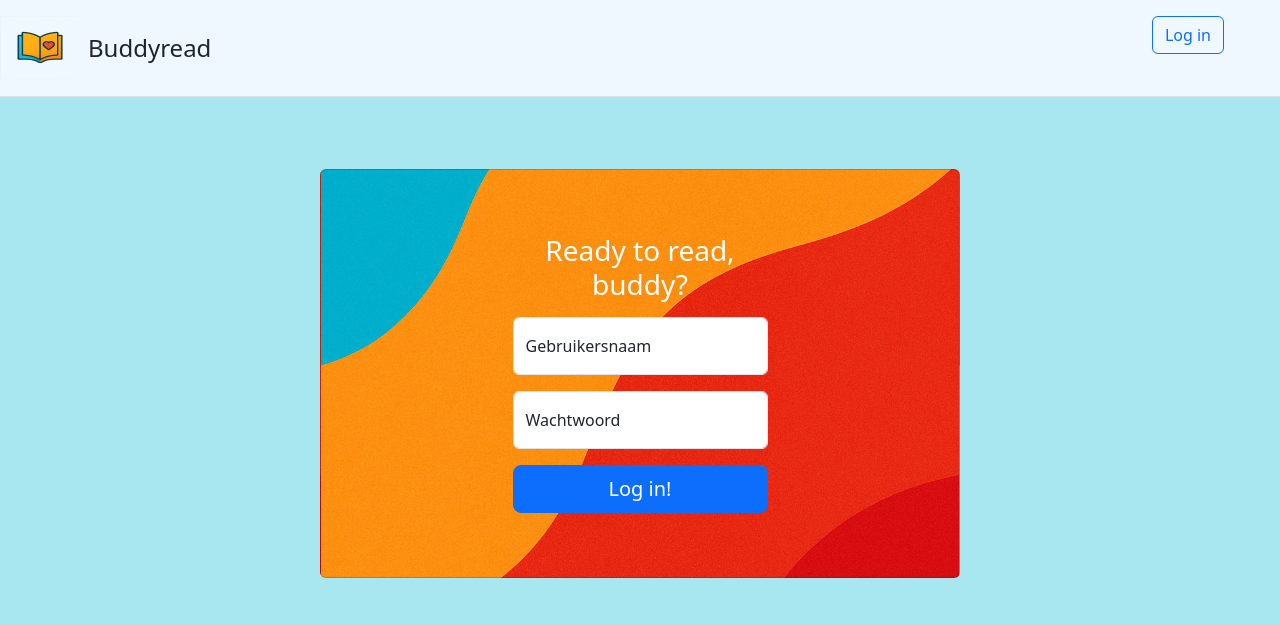
After one commit to yoramclapper/buddyread, a Django app: page /accounts/login/ in a window 1280 px wide. The commit adds this page. Shown: the top 625 px of the page. Run offline with Django 5.2, Linux system fonts and the light colour scheme; some libraries are stand-ins or nearby versions.

Commit message:
add login and post/update reviews

```diff
--- a/buddyread/books/templates/books/review_form.html
+++ b/buddyread/books/templates/books/review_form.html
@@ -6,7 +6,6 @@
     <div class="card-body">
         <h3 class="mb-3">{{ book.title }}</h3>
         {% crispy form %}
-        <button type="submit" class="btn btn-primary">Opslaan</button>
     </div>
 </div>
 {% endblock %}
--- a/buddyread/buddyread/settings.py
+++ b/buddyread/buddyread/settings.py
@@ -10,6 +10,7 @@ For the full list of settings and their values, see
 https://docs.djangoproject.com/en/5.2/ref/settings/
 """
 
+import os
 from pathlib import Path
 from decouple import config
 
@@ -71,7 +72,7 @@ ROOT_URLCONF = 'buddyread.urls'
 TEMPLATES = [
     {
         'BACKEND': 'django.template.backends.django.DjangoTemplates',
-        'DIRS': [],
+        'DIRS': [os.path.join(BASE_DIR, 'templates')],
         'APP_DIRS': True,
         'OPTIONS': {
             'context_processors': [
@@ -141,3 +142,6 @@ STATIC_URL = '/static/'
 # https://docs.djangoproject.com/en/5.2/ref/settings/#default-auto-field
 
 DEFAULT_AUTO_FIELD = 'django.db.models.BigAutoField'
+
+LOGIN_REDIRECT_URL = '/'
+LOGOUT_REDIRECT_URL = "login"
--- a/buddyread/buddyread/urls.py
+++ b/buddyread/buddyread/urls.py
@@ -21,4 +21,5 @@ urlpatterns = [
     path("", include("core.urls")),
     path("boeken/", include("books.urls")),
     path('admin/', admin.site.urls),
+    path('accounts/', include('django.contrib.auth.urls')),
 ]
--- a/buddyread/core/templates/core/index.html
+++ b/buddyread/core/templates/core/index.html
@@ -12,10 +12,25 @@
 <body>
 
 <header class="d-flex flex-wrap justify-content-center py-3 mb-4 border-bottom">
-  <a href="/" class="d-flex align-items-center mb-3 mb-md-0 me-md-auto text-dark text-decoration-none">
-    <img src="{% static 'images/buddyread_logo.png' %}" alt="Buddyread Logo" width="80" height="64" class="me-2">
-      <span class="fs-4">Buddyread</span>
-  </a>
+    <a href="/" class="d-flex align-items-center mb-3 mb-md-0 me-md-auto text-dark text-decoration-none">
+        <img src="{% static 'images/buddyread_logo.png' %}" alt="Buddyread Logo" width="80" height="64" class="me-2">
+        <span class="fs-4">Buddyread</span>
+    </a>
+
+    <div class="col-md-3 text-end me-5">
+    {% if user.is_authenticated %}
+    <div class="d-flex justify-content-end align-items-center">
+        <span class="me-2">Hoi {{ user.username }}!</span>
+        <form action="{% url 'logout' %}" method="post" class="mb-0">
+            {% csrf_token %}
+            <button type="submit" class="btn btn-outline-primary btn-sm">Log uit</button>
+        </form>
+    </div>
+
+    {% else %}
+        <a href="{% url 'login' %}" type="button" class="btn btn-outline-primary me-2">Log in</a>
+    {% endif %}
+    </div>
 </header>
 
 {% block content %}
--- a/buddyread/core/views.py
+++ b/buddyread/core/views.py
@@ -1,5 +1,4 @@
 from django.shortcuts import redirect
 
 def index(request):
-    # Redirects to the URL named "books" in the "books" app
     return redirect("books")
--- /dev/null
+++ b/buddyread/templates/registration/login.html
@@ -0,0 +1,47 @@
+{% extends "core/index.html" %}
+{% load crispy_forms_tags %}
+
+{% block content %}
+<div class="d-flex justify-content-center align-items-center vh-80">
+    <div class="card m-5 w-50" style="background-image: url('/static/images/login_background.png'); background-size: cover; background-position: center;">
+        <div class="card-body d-flex justify-content-center m-5">
+            <div class="text-center w-50">
+                <main class="form-signin">
+                    <form method="post">
+                        {% csrf_token %}
+                        <h1 class="h3 mb-3 fw-normal text-white">Ready to read, buddy?</h1>
+
+                        <!-- Non-field errors (e.g. "Invalid username or password") -->
+                        {% if form.non_field_errors %}
+                            <div class="alert alert-danger">
+                                {% for error in form.non_field_errors %}
+                                    <div>{{ error }}</div>
+                                {% endfor %}
+                            </div>
+                        {% endif %}
+
+                        <div class="form-floating mb-3">
+                            <input type="text" name="username" class="form-control {% if form.username.errors %}is-invalid{% endif %}" id="floatingInput" placeholder="Gebruikersnaam" required>
+                            <label for="floatingInput">Gebruikersnaam</label>
+                            {% for error in form.username.errors %}
+                                <div class="invalid-feedback">{{ error }}</div>
+                            {% endfor %}
+                        </div>
+
+                        <div class="form-floating mb-3">
+                            <input type="password" name="password" class="form-control {% if form.password.errors %}is-invalid{% endif %}" id="floatingPassword" placeholder="Wachtwoord" required>
+                            <label for="floatingPassword">Wachtwoord</label>
+                            {% for error in form.password.errors %}
+                                <div class="invalid-feedback">{{ error }}</div>
+                            {% endfor %}
+                        </div>
+
+                        <button class="w-100 btn btn-lg btn-primary" type="submit">Log in!</button>
+                    </form>
+                </main>
+            </div>
+        </div>
+    </div>
+</div>
+
+{% endblock %}
```
Also changed, not shown: buddyread/books/forms.py (+7 -2 lines), buddyread/books/views.py (+22 -4 lines), buddyread/core/static/images/login_background.png (added).
